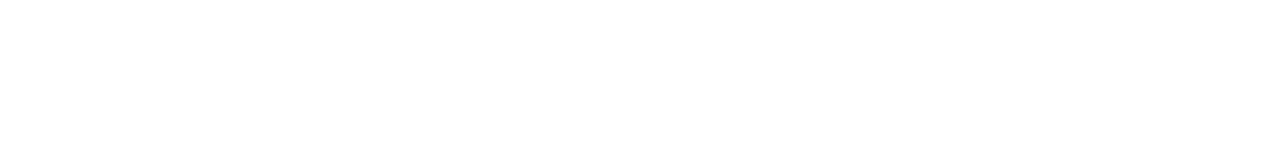
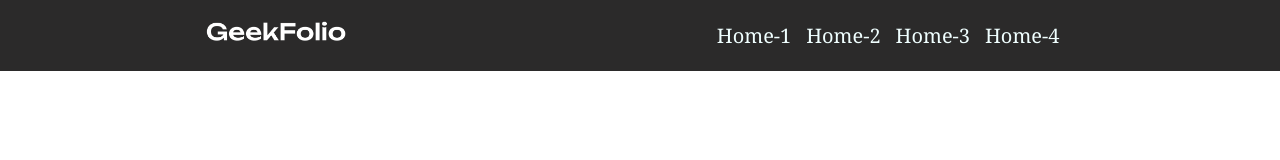
Before and after one commit to Sumaiyakhan322/project-1, a plain HTML site: page index.html in a window 1280 px wide. Drawn offline with Linux system fonts and the light colour scheme.

Commit message:
adding header section

```diff
--- a/index.html
+++ b/index.html
@@ -4,8 +4,27 @@
     <meta charset="UTF-8">
     <meta name="viewport" content="width=device-width, initial-scale=1.0">
     <title>Document</title>
+    <link rel="stylesheet" href="style.css">
 </head>
 <body>
+    <!--heading part-->
+    <header>
+        <nav>
+            <div class="nav-container">
+                <div class="nav-logo">
+                 <img src="logo/logo-light.png" alt="Logo" class="logo-img">
+                </div>
+                <div class="nav-links">
+                    <ul>
+                        <li><a href="#">Home-1</a></li>
+                        <li><a href="#">Home-2</a></li>
+                        <li><a href="#">Home-3</a></li>
+                        <li><a href="#">Home-4</a></li>
+                    </ul>
 
+                </div>
+            </div>
+        </nav>
+    </header>
 </body>
 </html>
--- a/style.css
+++ b/style.css
@@ -0,0 +1,30 @@
+*{
+    padding: 0;
+    margin: 0;
+}
+  a,button{
+    font-size: 20px;
+    font-family: Cambria, Cochin, Georgia, Times, 'Times New Roman', serif;
+  }
+.nav-container{
+    display: flex;
+    align-items: center;
+    justify-content: space-around;
+    background-color: rgb(43, 42, 42);
+    padding: 20px;
+}
+.logo-img{
+    width: 140px;
+}
+.nav-links ul{
+    display: flex;
+    align-items: center;
+    list-style: none;
+
+}
+.nav-links >ul >li a{
+    color: azure;
+    text-decoration: none;
+    margin-right: 15px;
+
+}
```
